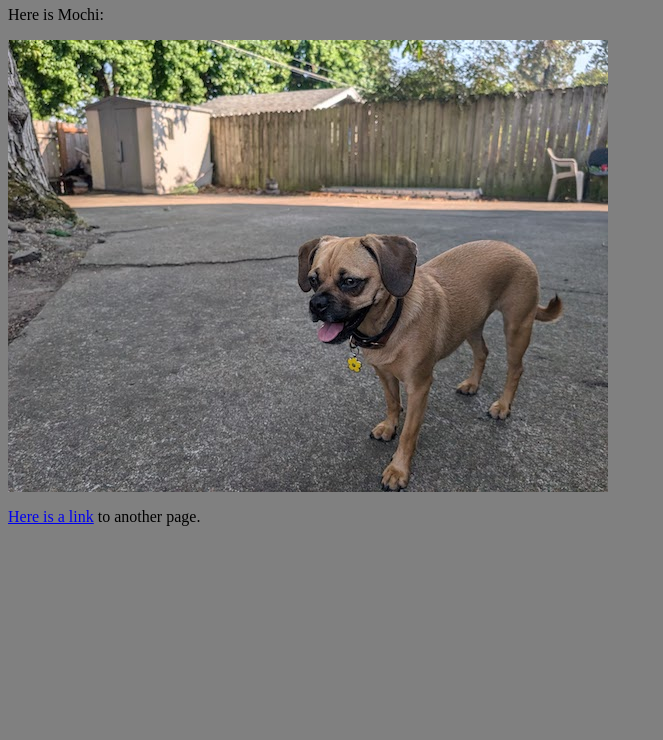
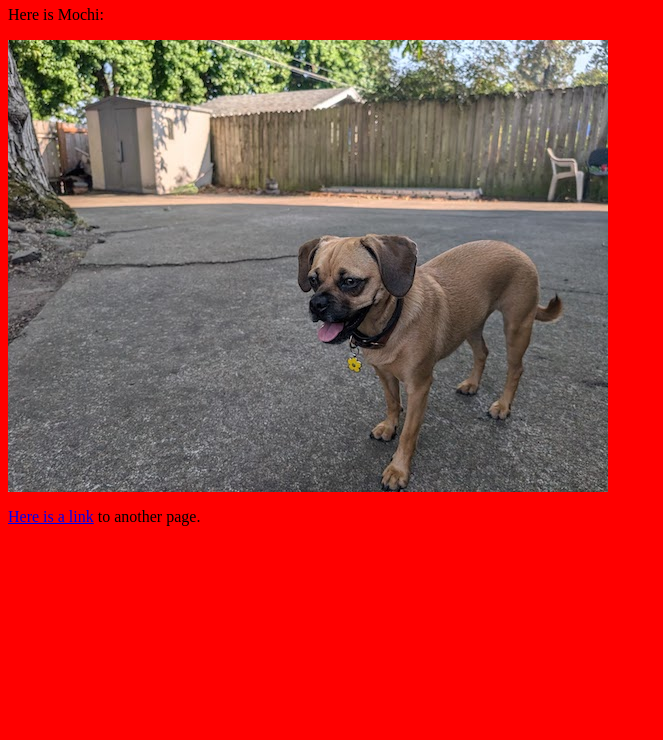
Before and after one commit to watzek-tech-workshops/github-pages-so, a plain HTML site: page index.html in a window 1280 px wide. Shown: the part 60-800 px from the top of the page, without its empty margins (0-663 px from the left). Drawn offline with Linux system fonts and the light colour scheme.

Commit message:
changed stuff

```diff
--- a/index.html
+++ b/index.html
@@ -5,12 +5,12 @@
          <!-- examples: style rules, SEO keywords,   -->
 
         <!-- Text in the title element displays in your browser tab    -->
-        <title>My Website</title>
+        <title>Caramel</title>
 
         <!-- Here is a style rule, using Cascading Style Sheets (CSS)-->
         <style>
             body{
-                background-color: grey;
+                background-color: red;
             }
 
         </style>
```
